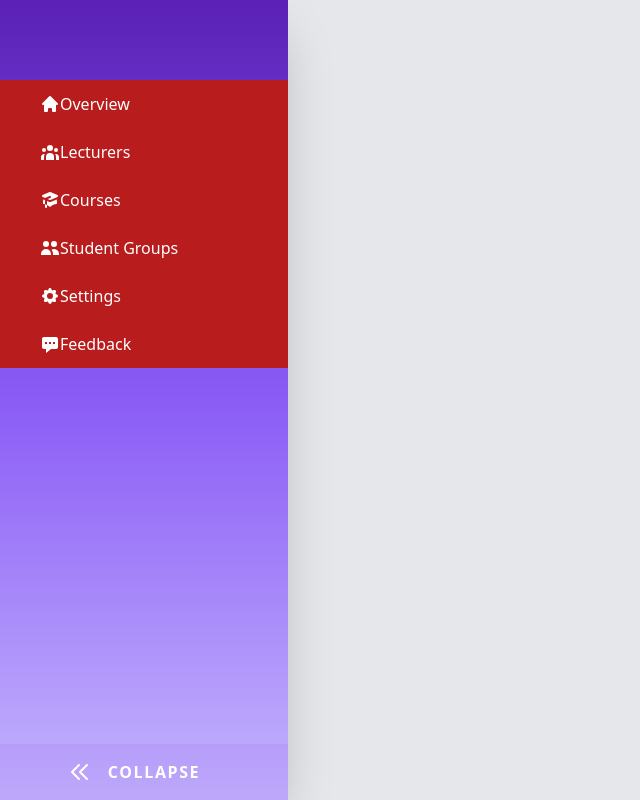
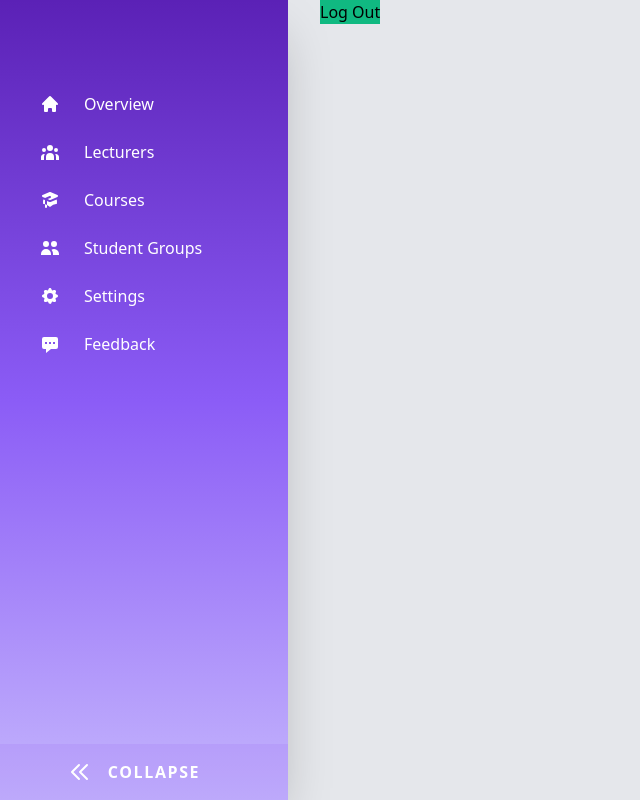
Before and after one commit to knotuteye/kronos-live, a React (Create React App) app: page /dashboard in a window 1280 px wide. Shown: the whole page, without its empty margins (0-640 px from the left). Built offline with nearby package versions, Linux system fonts and the light colour scheme; no server answers; sample sign-in values are in the browser's storage.

Commit message:
finished sidebar styling

```diff
--- a/src/components/Sidebar.js
+++ b/src/components/Sidebar.js
@@ -9,9 +9,16 @@ export default function Sidebar({ menuMapArray }) {
     >
       <div className="flex flex-col mt-20 w-full">
         {menuMapArray.map((menuItem) => (
-          <NavLink to={menuItem.path} className="flex px-10 py-3 items-center bg-red-700">
+          <NavLink
+            to={menuItem.path}
+            className={`flex px-10 py-3 items-center bg-purple-600 ${
+              document.location.hash == menuItem.path
+                ? "bg-opacity-100 border-l-4"
+                : "bg-opacity-0"
+            }`}
+          >
             {menuItem.icon}
-            <p>{menuItem.name}</p>
+            <p className="ml-6">{menuItem.name}</p>
           </NavLink>
         ))}
       </div>
--- a/src/pages/Dashboard/index.js
+++ b/src/pages/Dashboard/index.js
@@ -43,7 +43,7 @@ export default function Dashboard() {
                 <path d="M10.707 2.293a1 1 0 00-1.414 0l-7 7a1 1 0 001.414 1.414L4 10.414V17a1 1 0 001 1h2a1 1 0 001-1v-2a1 1 0 011-1h2a1 1 0 011 1v2a1 1 0 001 1h2a1 1 0 001-1v-6.586l.293.293a1 1 0 001.414-1.414l-7-7z" />
               </svg>
             ),
-            path: "#",
+            path: "#overview",
           },
           {
             name: "Lecturers",
@@ -125,7 +125,7 @@ export default function Dashboard() {
           },
         ]}
       ></Sidebar>
-      <button onClick={_logOut} className="bg-green-500">
+      <button onClick={_logOut} className="bg-green-500 ml-80">
         Log Out
       </button>
     </div>
```
